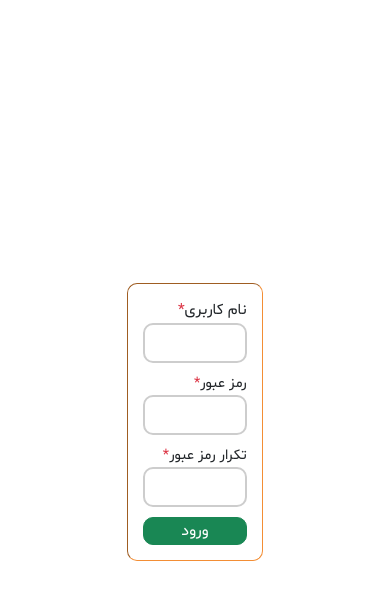
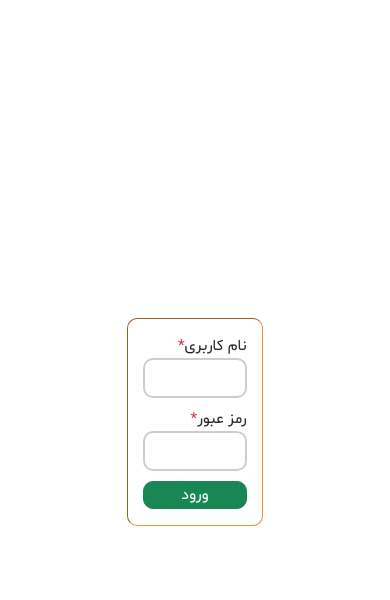
Before and after one commit to majidAdibian77/darmankade_app, a Django app: template darmankade_app/templates/patient_login.html in a window 390 px wide. Shown: the top 600 px of the page. Run offline with Django 3.2, Linux system fonts and the light colour scheme; the template is opened without the code that fills it, so the values that code supplies are empty, except form fields; tables that the repository leaves empty hold one stand-in row (values such as "Sample post"); form fields are guessed from the names that the template uses; some libraries are stand-ins or nearby versions.

```diff
--- a/darmankade_app/templates/patient_login.html
+++ b/darmankade_app/templates/patient_login.html
@@ -28,8 +28,6 @@
         {% endfor %}
         <br>
 
-        <div class="row">
-            <div class="col-md-6">
         <label for="{{ user_form.password1.id_for_label }}">رمز عبور<span
                 class="text-danger">*</span></label>
         {{ user_form.password1 }}
@@ -37,18 +35,26 @@
             <span class="text-danger d-inline">{{ err }}</span>
         {% endfor %}
         <br>
-
-            </div>
-            <div class="col-md-6">
-                <label for="{{ user_form.password2.id_for_label }}">تکرار رمز عبور<span
-                        class="text-danger">*</span></label>
-                {{ user_form.password2 }}
-                {% for err in user_form.password2.errors %}
-                    <span class="text-danger d-inline">{{ err }}</span>
-                {% endfor %}
-                <br>
-            </div>
-        </div>
+        {#        <div class="row">#}
+        {#            <div class="col-md-6">#}
+        {#                <label for="{{ user_form.password1.id_for_label }}">رمز عبور<span#}
+        {#                        class="text-danger">*</span></label>#}
+        {#                {{ user_form.password1 }}#}
+        {#                {% for err in user_form.password1.errors %}#}
+        {#                    <span class="text-danger d-inline">{{ err }}</span>#}
+        {#                {% endfor %}#}
+        {#                <br>#}
+        {#            </div>#}
+        {#            <div class="col-md-6">#}
+        {#                <label for="{{ user_form.password2.id_for_label }}">تکرار رمز عبور<span#}
+        {#                        class="text-danger">*</span></label>#}
+        {#                {{ user_form.password2 }}#}
+        {#                {% for err in user_form.password2.errors %}#}
+        {#                    <span class="text-danger d-inline">{{ err }}</span>#}
+        {#                {% endfor %}#}
+        {#                <br>#}
+        {#            </div>#}
+        {#        </div>#}
         <button class="btn btn-block btn-success" type="submit">ورود</button>
     </form>
 </div>
--- a/darmankade_app/templates/patient_panel.html
+++ b/darmankade_app/templates/patient_panel.html
@@ -23,6 +23,8 @@
     {#    <div class="user-panel-item">نام کاربری: {{ user.username }}</div>#}
     {#    <div class="user-panel-item">نام کاربری: {{ user.username }}</div>#}
     <a class="btn btn-danger" href="{% url 'patient_change_infos' %}">تغییر اطلاعات</a>
+    <hr>
+    <a class="btn btn-secondary" href="{% url 'home' %}">صفحه اصلی</a>
 </div>
 </body>
 </html>
```
Also changed, not shown: darmankade_app/views.py (+27 -14 lines), db.sqlite3. Lines whose indentation alone changed are shown as unchanged.
